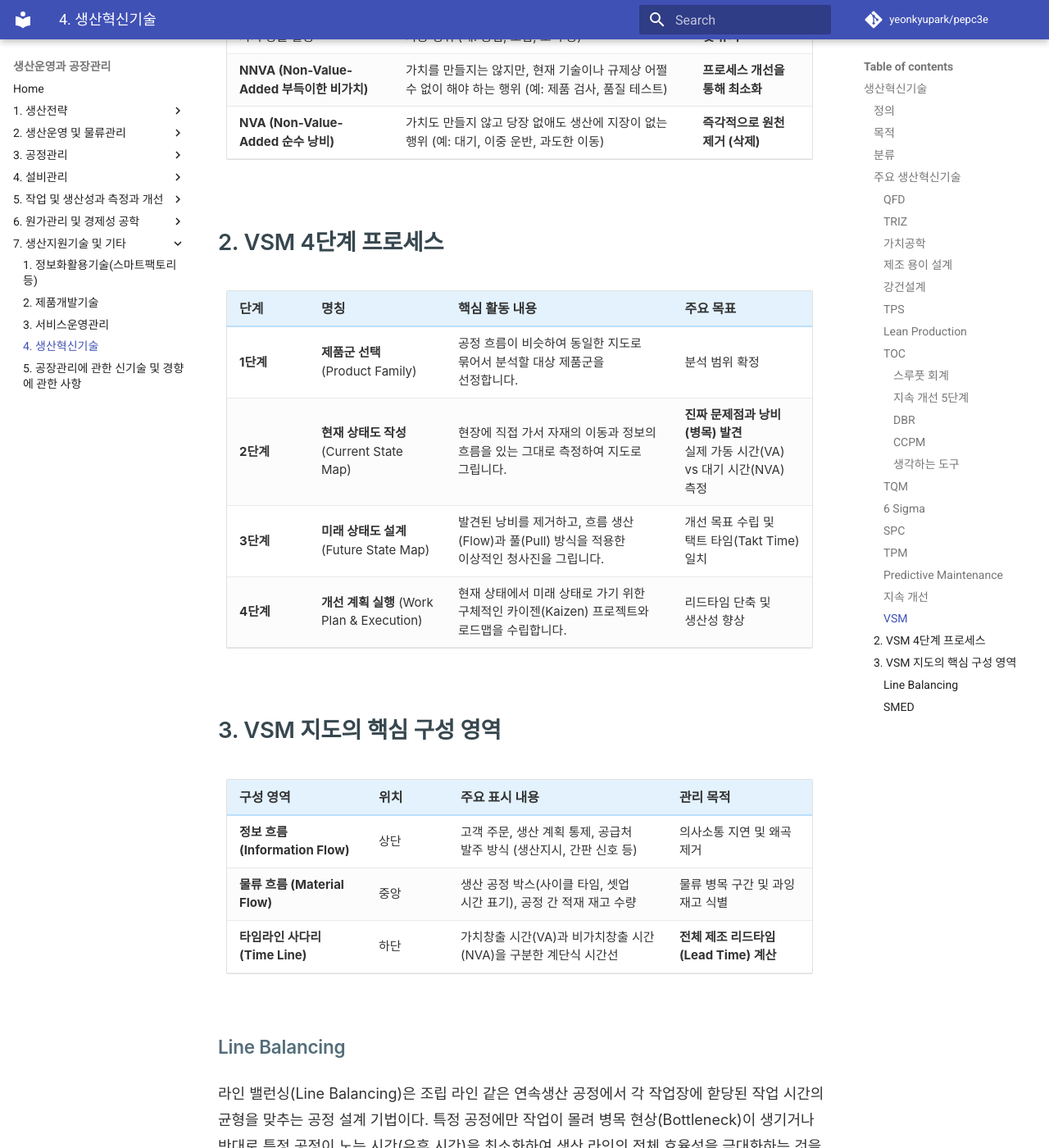
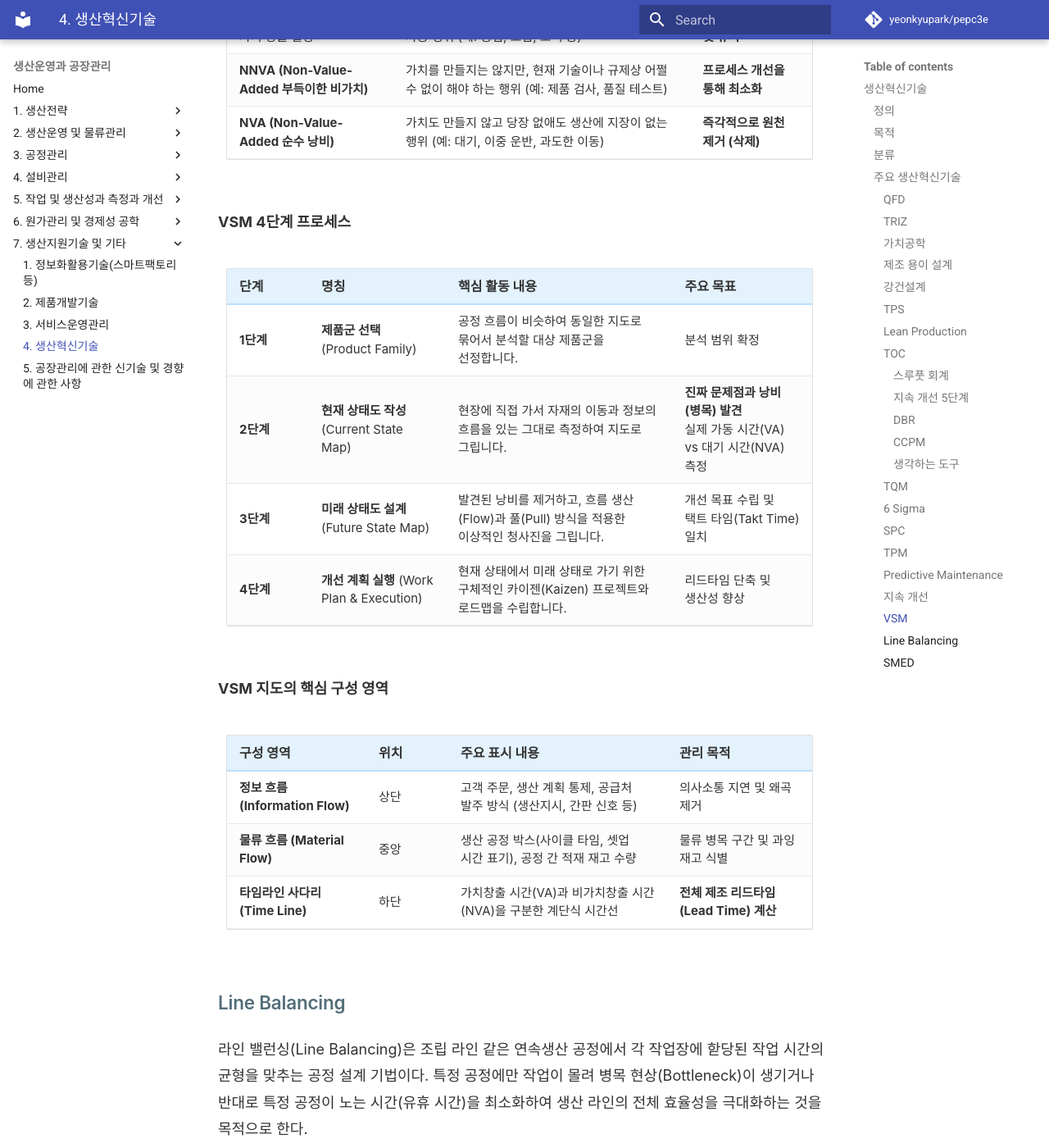
Before and after one commit to yeonkyupark/pepc3e, an MkDocs documentation site: the page built from docs/0704_production_innovation_technology.md, in a window 1280 px wide and 1400 px high, scrolled down 22803 px. Shown: the whole window at 82% size. Built offline with MkDocs 1.6.1 and Material for MkDocs 9.7.7, drawn with Linux system fonts in a browser that asks for light colours; comment, search, counter and statistics services are not loaded.

Commit message:
Update 0704_production_innovation_technology.md

```diff
--- a/docs/0704_production_innovation_technology.md
+++ b/docs/0704_production_innovation_technology.md
@@ -499,7 +499,7 @@ VMS는 전체 리드타임(Lead time) 내 모든 행위를 고객 관점에서
 | **NNVA (Non-Value-Added 부득이한 비가치)** | 가치를 만들지는 않지만, 현재 기술이나 규제상 어쩔 수 없이 해야 하는 행위 (예: 제품 검사, 품질 테스트) | **프로세스 개선을 통해 최소화** |
 | **NVA (Non-Value-Added 순수 낭비)** | 가치도 만들지 않고 당장 없애도 생산에 지장이 없는 행위 (예: 대기, 이중 운반, 과도한 이동) | **즉각적으로 원천 제거 (삭제)** |
 
-### 2. VSM 4단계 프로세스
+**VSM 4단계 프로세스**
 
 | 단계 | 명칭 | 핵심 활동 내용 | 주요 목표 |
 | :--- | :--- | :--- | :--- |
@@ -508,7 +508,7 @@ VMS는 전체 리드타임(Lead time) 내 모든 행위를 고객 관점에서
 | **3단계** | **미래 상태도 설계** (Future State Map) | 발견된 낭비를 제거하고, 흐름 생산(Flow)과 풀(Pull) 방식을 적용한 이상적인 청사진을 그립니다. | 개선 목표 수립 및 택트 타임(Takt Time) 일치 |
 | **4단계** | **개선 계획 실행** (Work Plan & Execution) | 현재 상태에서 미래 상태로 가기 위한 구체적인 카이젠(Kaizen) 프로젝트와 로드맵을 수립합니다. | 리드타임 단축 및 생산성 향상 |
 
-### 3. VSM 지도의 핵심 구성 영역
+**VSM 지도의 핵심 구성 영역**
 
 | 구성 영역 | 위치 | 주요 표시 내용 | 관리 목적 |
 | :--- | :--- | :--- | :--- |
```
